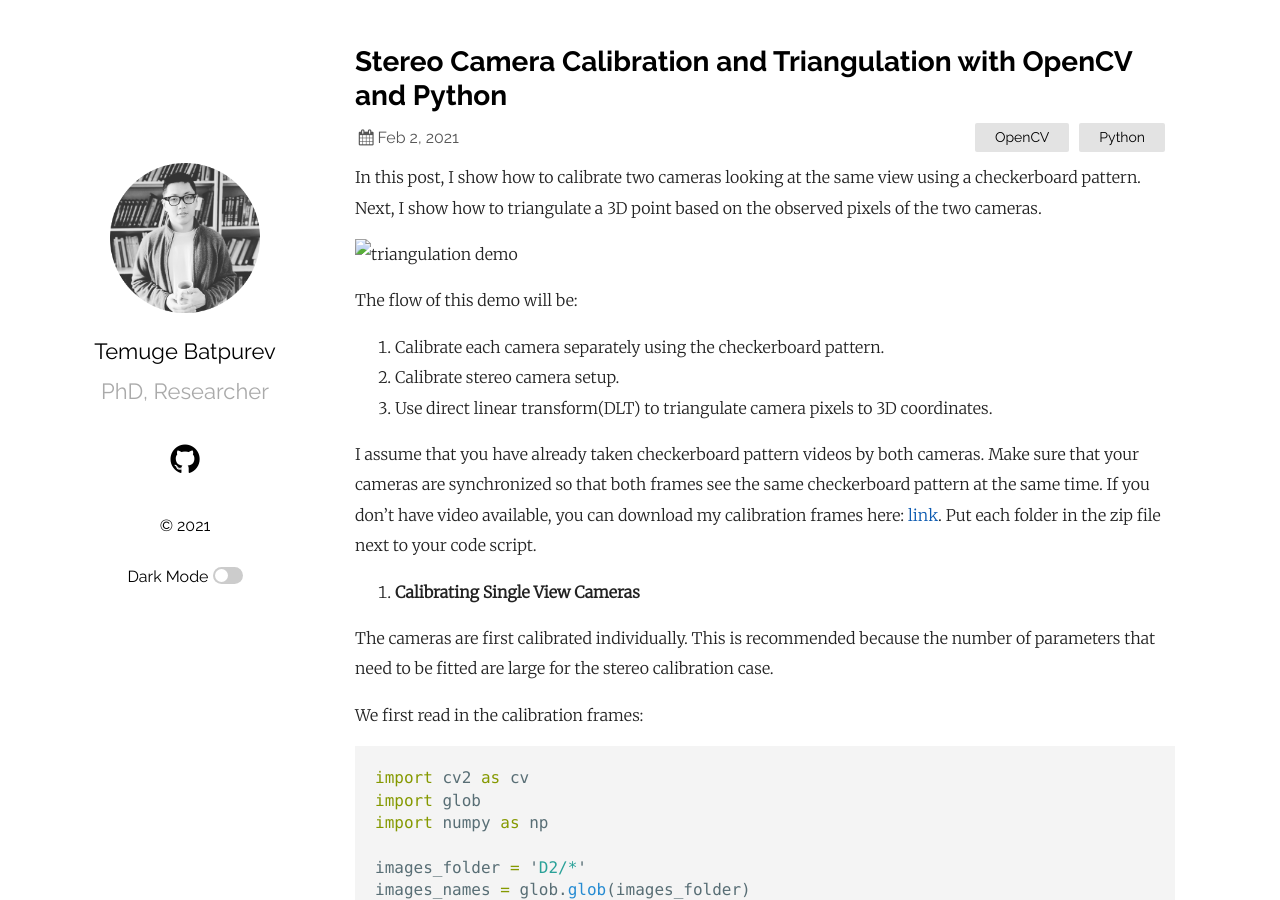
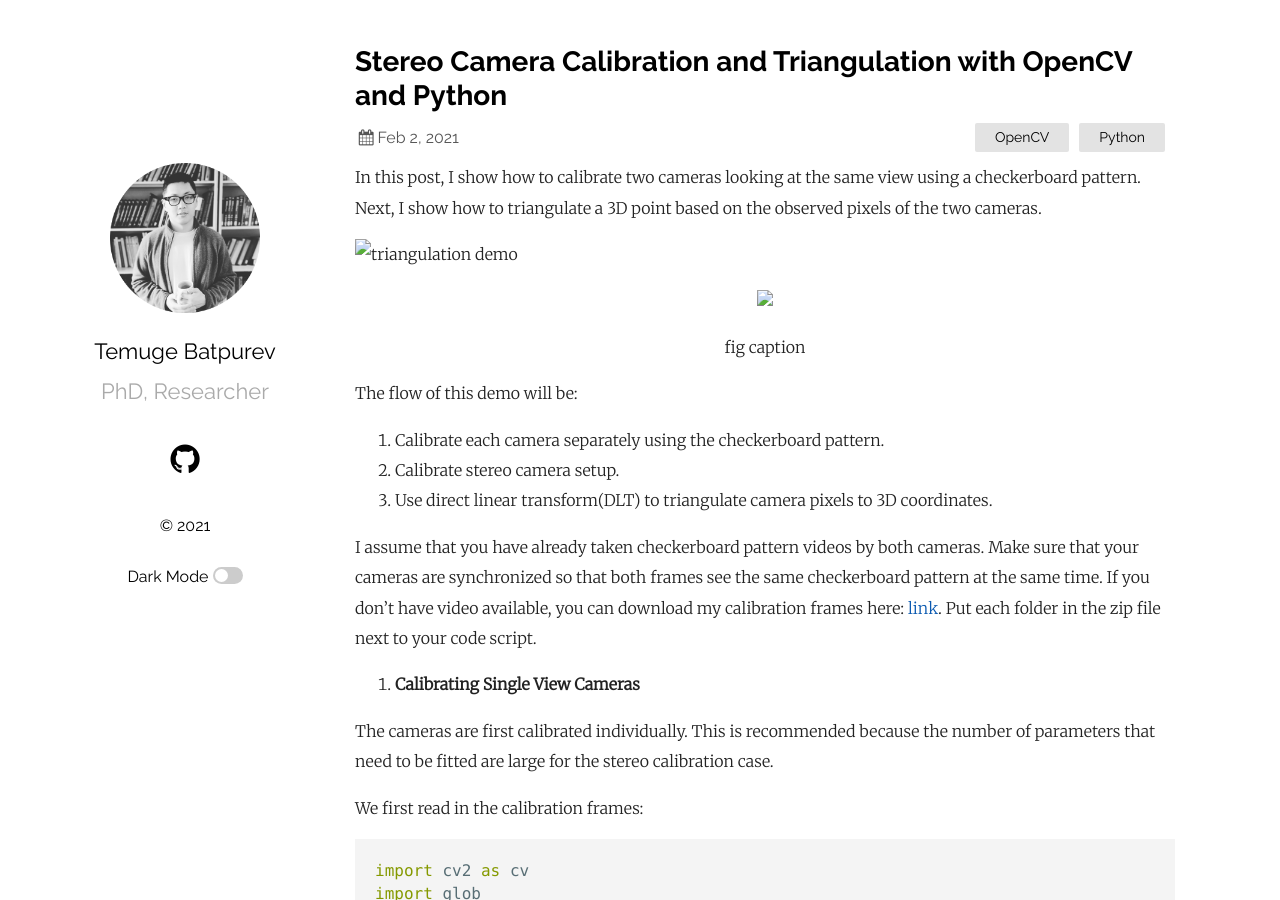
Before and after one commit to TemugeB/temugeb.github.io, a Jekyll site: the page built from _posts/2021-02-02-stereo-camera-calibration-and-triangulation.md, in a window 1280 px wide and 900 px high. Built offline with Jekyll 4.4.1, drawn with Linux system fonts in a browser that asks for light colours.

Commit message:
Update 2021-02-02-stereo-camera-calibration-and-triangulation.md

```diff
--- a/_posts/2021-02-02-stereo-camera-calibration-and-triangulation.md
+++ b/_posts/2021-02-02-stereo-camera-calibration-and-triangulation.md
@@ -9,6 +9,12 @@ In this post, I show how to calibrate two cameras looking at the same view using
 
 ![triangulation demo](images/triangulate.png)
 
+<p align="center">
+  <img src="images/triangulate.png">
+</p>
+<p align="center">
+  fig caption
+</p>
 
 The flow of this demo will be:
 
```
